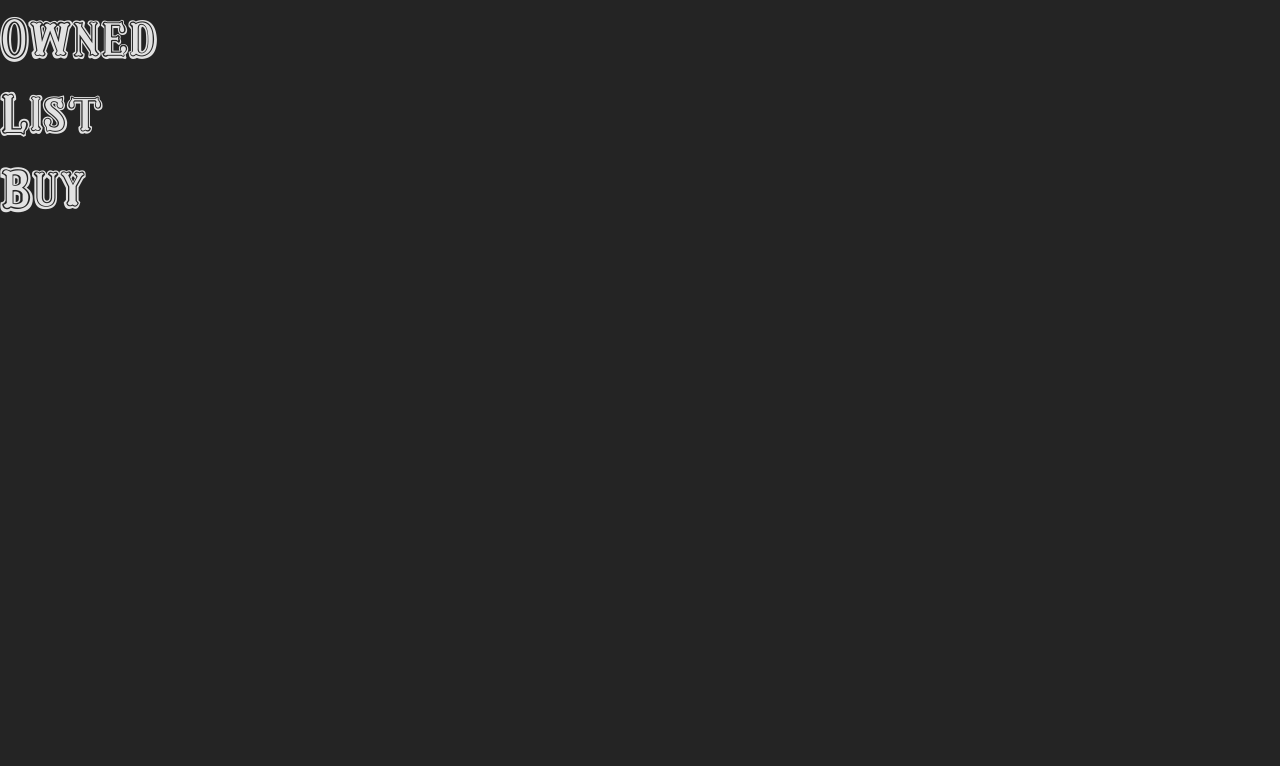
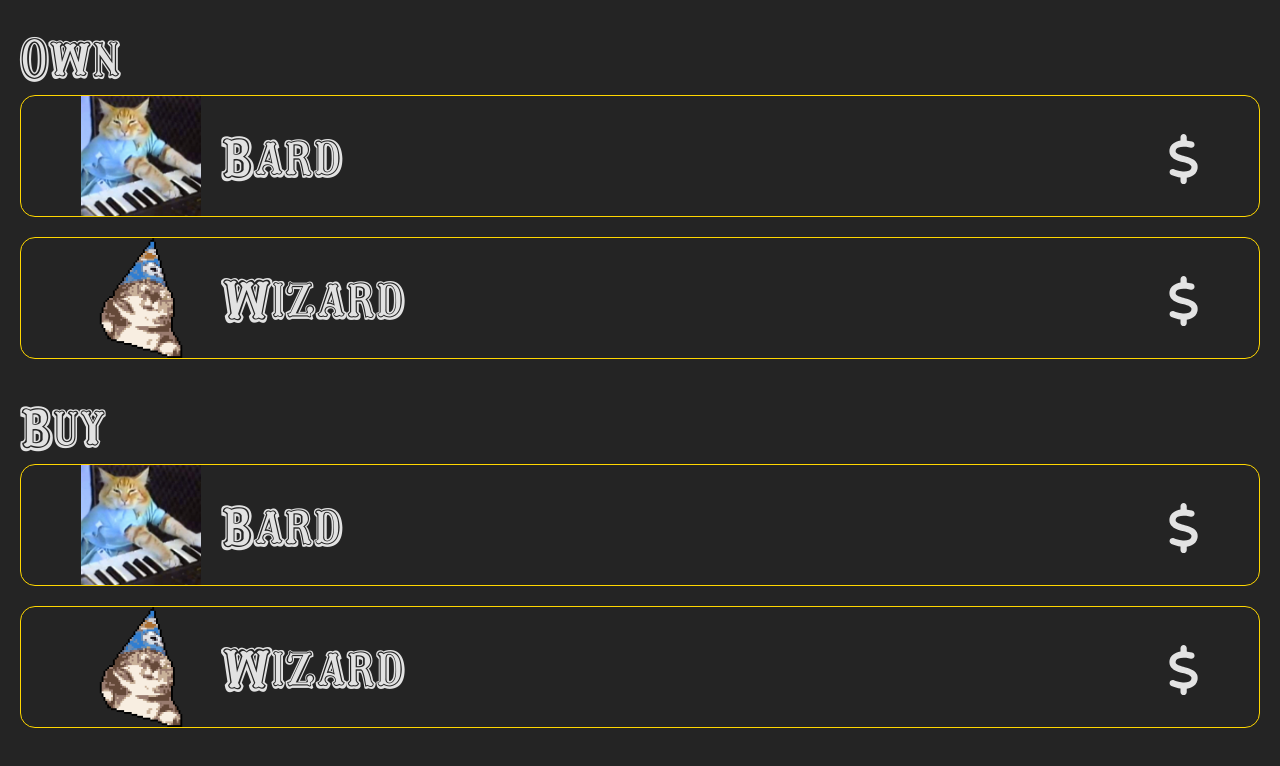
Before and after one commit to Thalandor/dungeon-cats-dragons, a React (Vite) app: page /market in a window 1280 px wide. Shown: the top 766 px of the page. Built offline with nearby package versions, Linux system fonts and the light colour scheme.

Commit message:
Market page minimal styling

```diff
--- a/src/components/market-list/List.module.scss
+++ b/src/components/market-list/List.module.scss
@@ -1,3 +1,25 @@
 .container{
+  display: flex;
+  flex-direction: column;
+  gap: 20px;
+  .row{
+    display: flex;
+    padding: 0px 60px;
+    gap: 20px;
+    align-items: center;
+    border: 1px solid gold;
+    border-radius: 15px;
+    .img{
+        width: 120px;
+        height: 120px;
+        img{
+            max-width: 100%;
+            max-height: 100%;
+        }
+    }
 
+    .name{
+        flex: 1;
+    }
+  }
 }
--- a/src/components/market-list/List.tsx
+++ b/src/components/market-list/List.tsx
@@ -1,5 +1,27 @@
-const List = () => {
-  return <div>List</div>;
+import { FontAwesomeIcon } from "@fortawesome/react-fontawesome";
+import { ICharacter } from "../../pages/NewGame";
+import styles from "./List.module.scss";
+import { faDollar } from "@fortawesome/free-solid-svg-icons";
+
+interface Props {
+  list: ICharacter[];
+}
+const List: React.FC<Props> = ({ list }) => {
+  return (
+    <div className={styles.container}>
+      {list.map((character) => (
+        <div key={character.name} className={styles.row}>
+          <div className={styles.img}>
+            <img src={character.portrait}></img>
+          </div>
+          <div className={styles.name}>{character.name}</div>
+          <div className={styles.icon}>
+            <FontAwesomeIcon icon={faDollar} />
+          </div>
+        </div>
+      ))}
+    </div>
+  );
 };
 
 export default List;
--- a/src/index.scss
+++ b/src/index.scss
@@ -46,6 +46,10 @@ h1 {
   line-height: 1.1;
 }
 
+*{
+  box-sizing: border-box;
+}
+
 
 
 @media (prefers-color-scheme: black) {
--- /dev/null
+++ b/src/pages/Market.module.scss
@@ -0,0 +1,6 @@
+.container{
+    display: flex;
+    flex-direction: column;
+    padding: 20px;
+    gap: 30px;
+}
--- a/src/pages/Market.tsx
+++ b/src/pages/Market.tsx
@@ -1,17 +1,22 @@
 import { useNavigate } from "react-router-dom";
 import { useKeyPress } from "../hooks/useKeyPress";
 import List from "../components/market-list/List";
+import { CHARACTERS } from "./NewGame";
+import styles from "./Market.module.scss";
 
 const Market = () => {
   const navigate = useNavigate();
   useKeyPress(() => navigate("/"), ["Escape"]);
   return (
-    <div>
+    <div className={styles.container}>
       <div>
-        Owned
-        <List />
+        Own
+        <List list={CHARACTERS} />
       </div>
-      <div>Buy</div>
+      <div>
+        Buy
+        <List list={CHARACTERS} />
+      </div>
     </div>
   );
 };
--- a/src/pages/NewGame.tsx
+++ b/src/pages/NewGame.tsx
@@ -11,6 +11,35 @@ export interface ICharacter {
   skin: string;
   stats: IStats;
 }
+
+export const CHARACTERS: ICharacter[] = [
+  {
+    name: "Bard",
+    portrait: new URL("../assets/bard_portrait.jpg", import.meta.url).href,
+    skin: "../../assets/bard_skin.gif",
+    stats: {
+      strength: 5,
+      dexterity: 3.5,
+      constitution: 4,
+      intelligence: 2,
+      wisdom: 1,
+      charisma: 2,
+    },
+  },
+  {
+    name: "Wizard",
+    portrait: new URL("../assets/wizard_portrait.png", import.meta.url).href,
+    skin: "../../assets/wizard_skin.png",
+    stats: {
+      strength: 2,
+      dexterity: 2,
+      constitution: 2,
+      intelligence: 5,
+      wisdom: 3,
+      charisma: 2,
+    },
+  },
+];
 
 const NewGame = () => {
   const navigate = useNavigate();
@@ -37,38 +66,7 @@ const NewGame = () => {
       <div className={styles.characterList}>
         <CharacterList
           setSelectedCharacter={setSelectedCharacter}
-          characters={[
-            {
-              name: "test",
-              portrait: new URL("../assets/bard_portrait.jpg", import.meta.url)
-                .href,
-              skin: "../../assets/bard_skin.gif",
-              stats: {
-                strength: 5,
-                dexterity: 3.5,
-                constitution: 4,
-                intelligence: 2,
-                wisdom: 1,
-                charisma: 2,
-              },
-            },
-            {
-              name: "test2",
-              portrait: new URL(
-                "../assets/wizard_portrait.png",
-                import.meta.url
-              ).href,
-              skin: "../../assets/wizard_skin.png",
-              stats: {
-                strength: 2,
-                dexterity: 2,
-                constitution: 2,
-                intelligence: 5,
-                wisdom: 3,
-                charisma: 2,
-              },
-            },
-          ]}
+          characters={CHARACTERS}
         />
       </div>
     </div>
```
